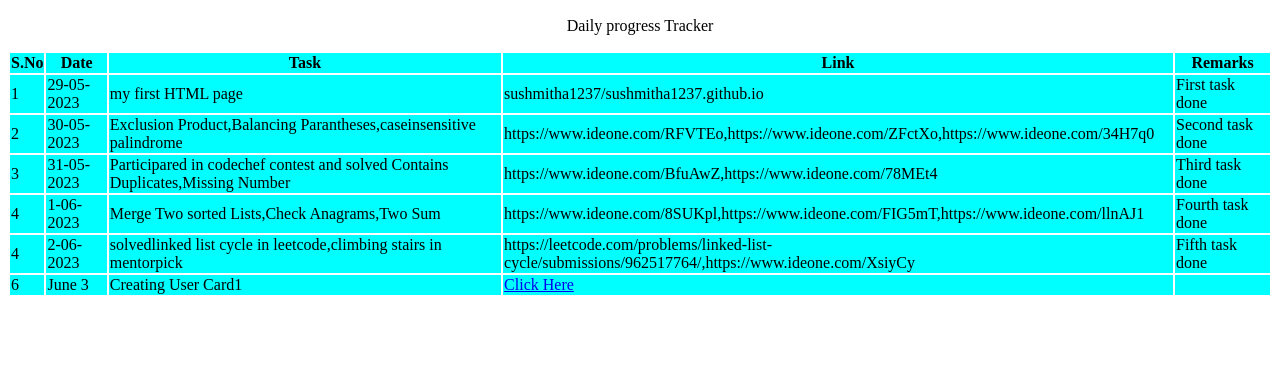
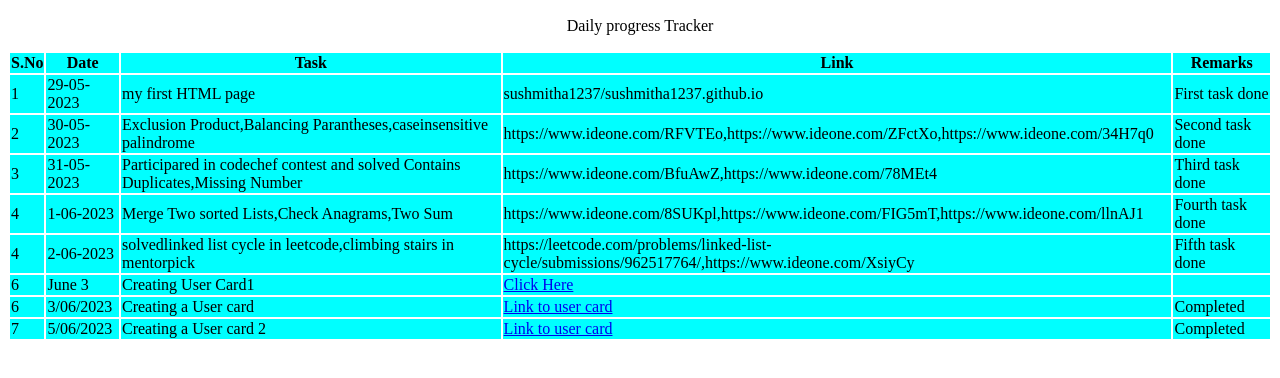
Before and after one commit to sushmitha1237/sushmitha1237.github.io, a plain HTML site: page index.html in a window 1280 px wide. Shown: the part 110-488 px from the top of the page. Drawn offline with Linux system fonts and the light colour scheme.

Commit message:
Update index.html

```diff
--- a/index.html
+++ b/index.html
@@ -61,6 +61,26 @@
             <td><a href="./usercard.html">Click Here</a></td>
             <td> </td>
         </tr>
+     <tr>
+            <td>6</td>
+            <td>3/06/2023</td>
+            <td>Creating a User card</td>
+            <td>
+            <a href="./usercard.html">Link to user card</a>
+            </td>
+            <td>Completed</td>
+        </tr>
+
+
+        <tr>
+            <td>7</td>
+            <td>5/06/2023</td>
+            <td>Creating a User card 2</td>
+            <td>
+            <a href="./user_card2.html">Link to user card</a>
+            </td>
+            <td>Completed</td>
+        </tr>
     </table>
     <script src="script.js"></script>
 
```
